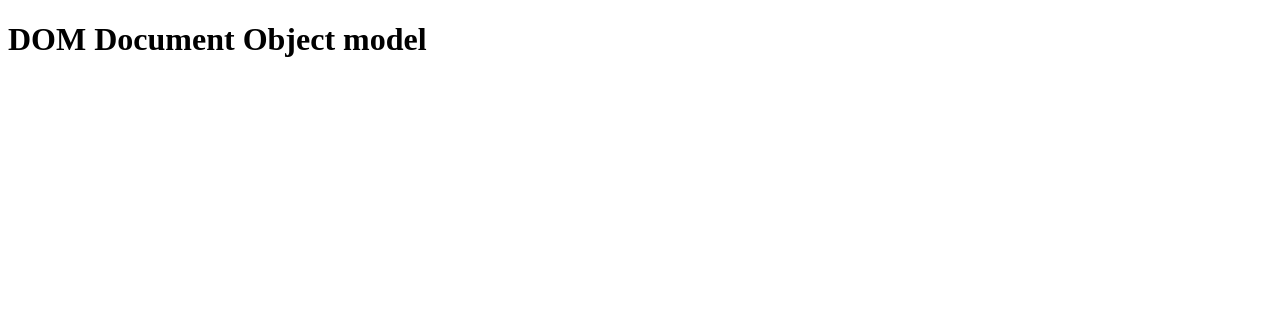
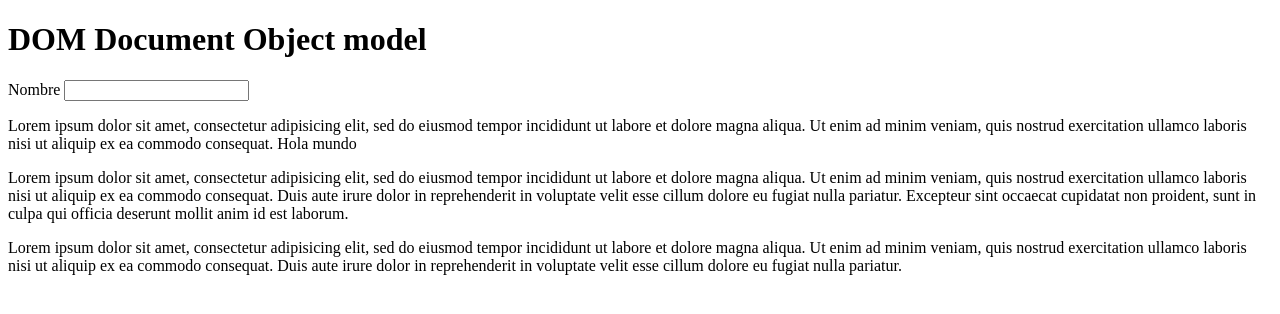
Before and after one commit to spaghetti-writer/javasctript-concepts, a plain HTML site: page DOM/index.html in a window 1280 px wide. Drawn offline with Linux system fonts and the light colour scheme.

Commit message:
read-write html properties

```diff
--- a/DOM/index.html
+++ b/DOM/index.html
@@ -7,7 +7,38 @@
 </head>
 <body>
 	<!-- Inicio del disenio -->
+
 	<h1 id="title" class="title">DOM Document Object model</h1>
+
+	<form>
+		<label for="txt_name">Nombre</label>
+		<input type="text" name="name" id="txt_name">
+	</form>
+
+	<section id='section'>
+		<p class="paragraph">
+			Lorem ipsum dolor sit amet, consectetur adipisicing elit, sed do eiusmod
+			tempor incididunt ut labore et dolore magna aliqua. Ut enim ad minim veniam,
+			quis nostrud exercitation ullamco laboris nisi ut aliquip ex ea commodo
+			consequat.
+			<span>Hola mundo</span>
+		</p>
+		<p class="paragraph">
+			Lorem ipsum dolor sit amet, consectetur adipisicing elit, sed do eiusmod
+			tempor incididunt ut labore et dolore magna aliqua. Ut enim ad minim veniam,
+			quis nostrud exercitation ullamco laboris nisi ut aliquip ex ea commodo
+			consequat. Duis aute irure dolor in reprehenderit in voluptate velit esse
+			cillum dolore eu fugiat nulla pariatur. Excepteur sint occaecat cupidatat non
+			proident, sunt in culpa qui officia deserunt mollit anim id est laborum.
+		</p>
+		<p class="paragraph">
+			Lorem ipsum dolor sit amet, consectetur adipisicing elit, sed do eiusmod
+			tempor incididunt ut labore et dolore magna aliqua. Ut enim ad minim veniam,
+			quis nostrud exercitation ullamco laboris nisi ut aliquip ex ea commodo
+			consequat. Duis aute irure dolor in reprehenderit in voluptate velit esse
+			cillum dolore eu fugiat nulla pariatur.
+		</p>
+	</section>
 
 
 	<!-- Final del disenio -->
@@ -32,10 +63,8 @@
 		Comment Node (8): Cualquier comentado en HTML
 	-->
 
-
-
 	<!-- Es recomendable ponerla al final -->
 	<!-- type: text/javascript no es necesario actualmente -->
-	<script type="index.js"></script>
+	<script src="index.js"></script>
 </body>
 </html>
--- a/DOM/index.js
+++ b/DOM/index.js
@@ -0,0 +1,52 @@
+/*
+	document.getElementById('Id'); Obtiene el elemento con dicho id
+	element | document.querySelector('clase css o tag html o compuesto'); Accede al primer elemento que coincida con los parametros dados
+	document.querySelectorAll('clase css o tag html o compuesto'); Accede a todos los elementos que coincida con los parametros dados
+																																	devuelve un node list
+*/
+
+/////////////////////// getElemntById
+const title = document.getElementById('title');
+// title.textContent = 'DOM Accediendo a nodos'; // textContent - lectura y escritura(=)
+
+/////////////////////// querySelector
+// Ejemplo con document
+// const paragraph = document.querySelector('.paragraph');
+// Extrae el elemento con dicha clase, seleccionando como hijo en base a la posicion indicada
+// const paragraph = document.querySelector('.paragraph:nth-child(3)'); // el conteo empieza en 1
+// console.log(paragraph);
+
+//Ejemplo con element
+// const paragraph = document.querySelector('.paragraph');
+// const span = paragraph.querySelector('span');
+// console.log(span);
+
+/////////////////////// querySelectorAll
+// Retorna un node list
+// const paragraphs = document.querySelectorAll('.paragraph');
+// const paragraphsAsArray = [...document.querySelectorAll('.paragraph')]; // puede tener incompatibilidad con algunos navegadores
+// const paragraphsAsArray = Array.from(document.querySelectorAll('.paragraph')); // mejor forma actual
+// paragraphs[0].style.color = 'red';
+
+/*
+	Atributos de un elemento html
+*/
+
+/// getAttribute('attribute');
+const txt_name = document.getElementById('txt_name');
+// console.log(txt_name.getAttribute('type')); // text
+
+/// setAttribute('attribute','new val');
+txt_name.setAttribute('type','number');
+
+// element.classList.add(class, class, ....);
+title.classList.add('main-title', 'other-title');
+
+// element.classList.remove(class, class, ....);
+title.classList.remove('other-title'); // si se intenta borrar una clase que no tiene no pasa nada
+
+// element.classList.contains(class); // Valida que la clase exista
+console.log(title.classList.contains('main-title')); // true
+
+// element.classList.replace('old-class', 'new-class');
+title.classList.replace('main-title', 'replaced-title');
```
